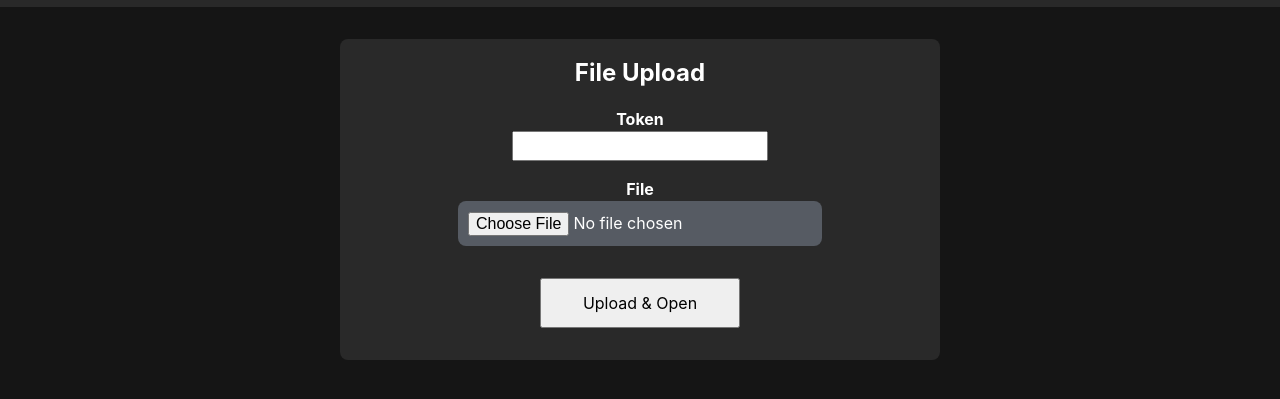
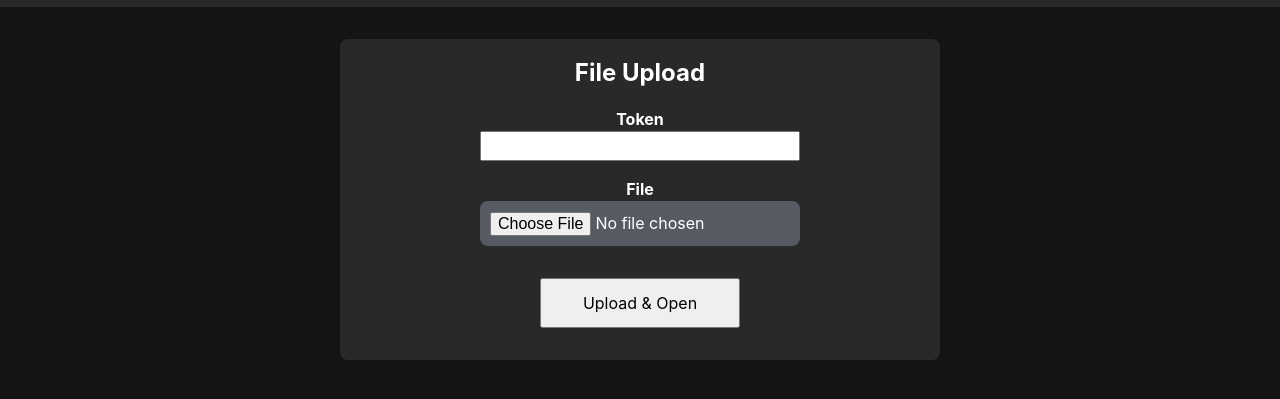
Before and after one commit to Blooym/dollshare, a plain HTML site: page src/static/index.html in a window 1280 px wide. Shown: the part 73-472 px from the top of the page. Drawn offline with Linux system fonts and the light colour scheme.

Commit message:
fix: prevent upload box growing too large

```diff
--- a/src/static/index.html
+++ b/src/static/index.html
@@ -107,6 +107,11 @@
 
     .upload .field {
         margin: 1rem;
+    }
+
+    .upload .field input {
+        width: 100%;
+        max-width: 320px;
     }
 
     .upload .field #fileInput {
```
